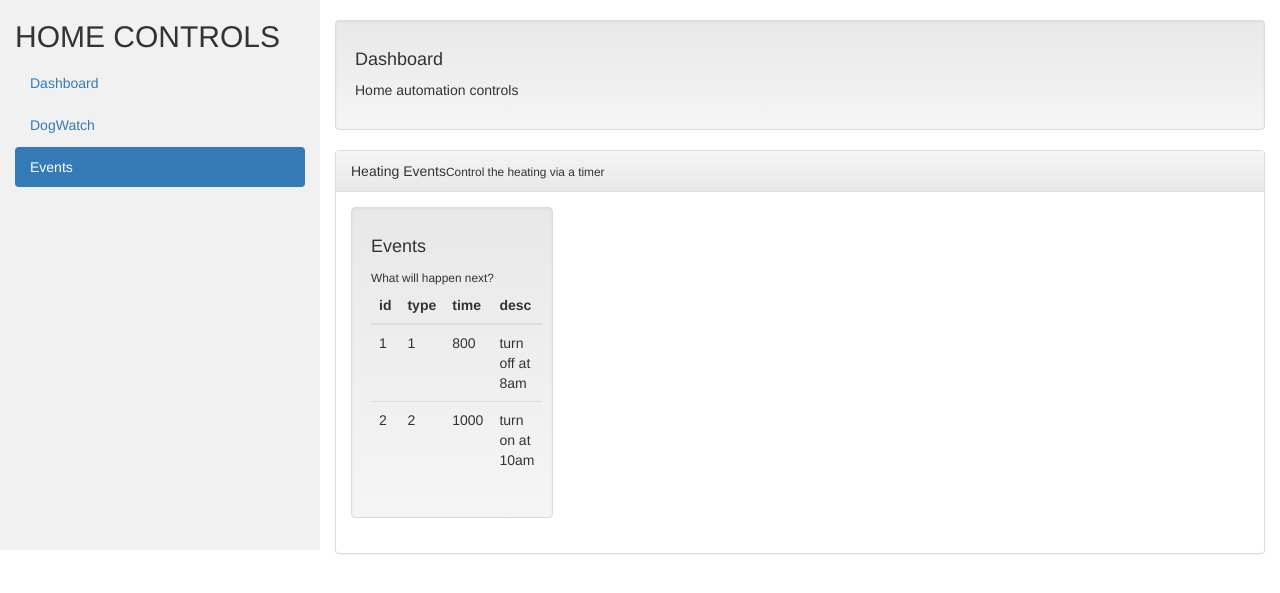
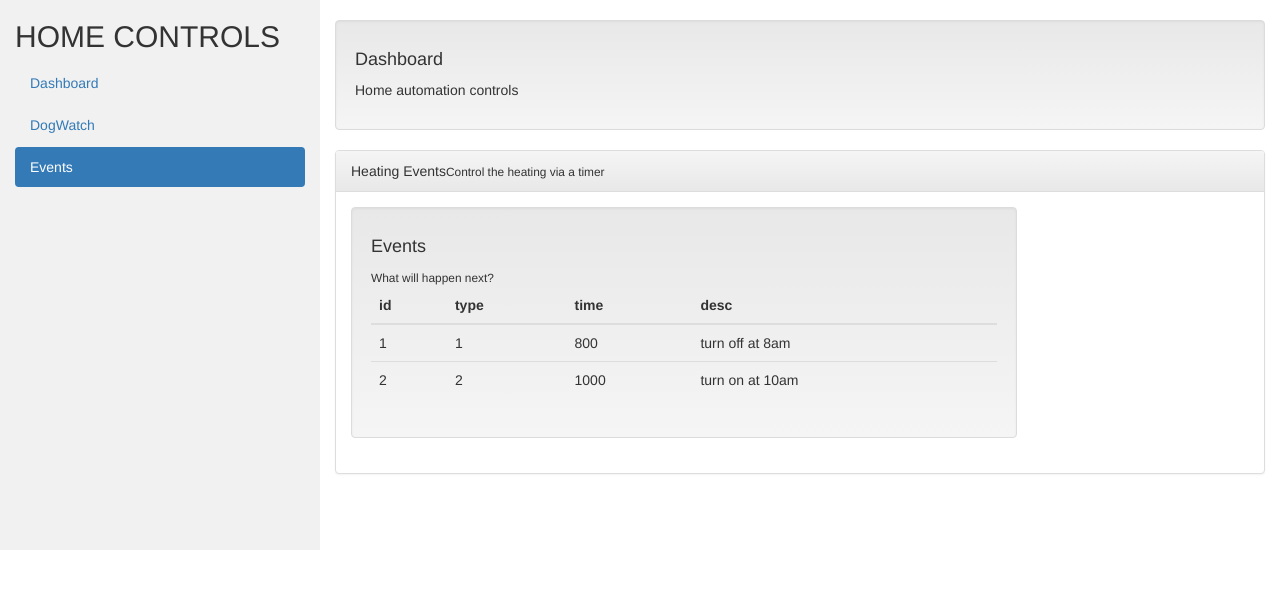
Before and after one commit to dattatak/iot-dashboard, a PHP site: page /events.php in a window 1280 px wide. Shown: the top 593 px of the page. Run offline with PHP 8.4, Linux system fonts and the light colour scheme; data comes from the database, SQL or seed files in the repository; some libraries are stand-ins or nearby versions.

Commit message:
UI update

```diff
--- a/events.php
+++ b/events.php
@@ -73,7 +73,7 @@
           <div class="panel-heading">Heating Events<small>Control the heating via a timer</small></div>
 		<div class="panel-body">
       			<div class="row">
-				<div class="col-sm-3">
+				<div class="col-sm-9">
 					<div class="well">
 						<h4>Events</h4>
 						<small>What will happen next?</small>
```
